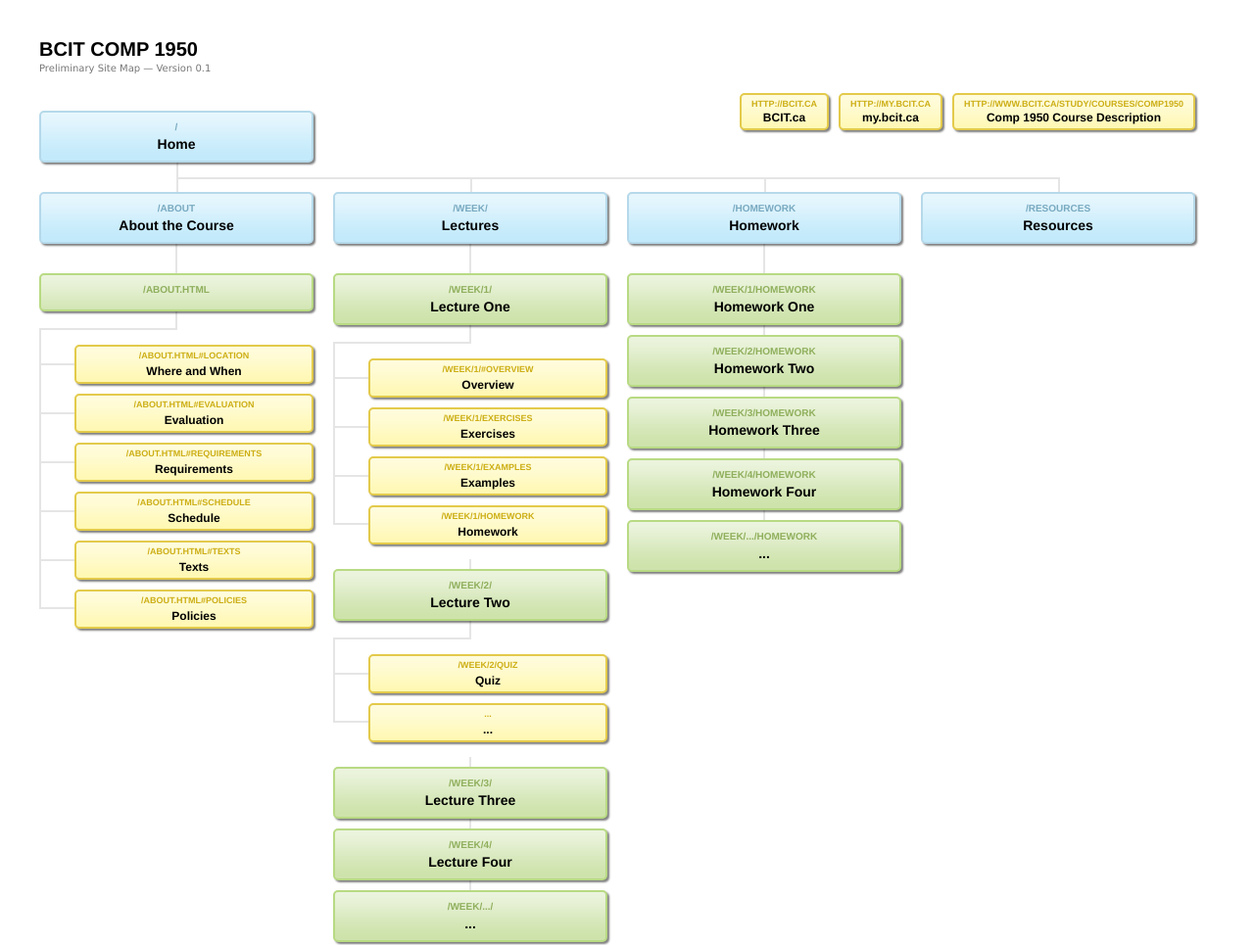
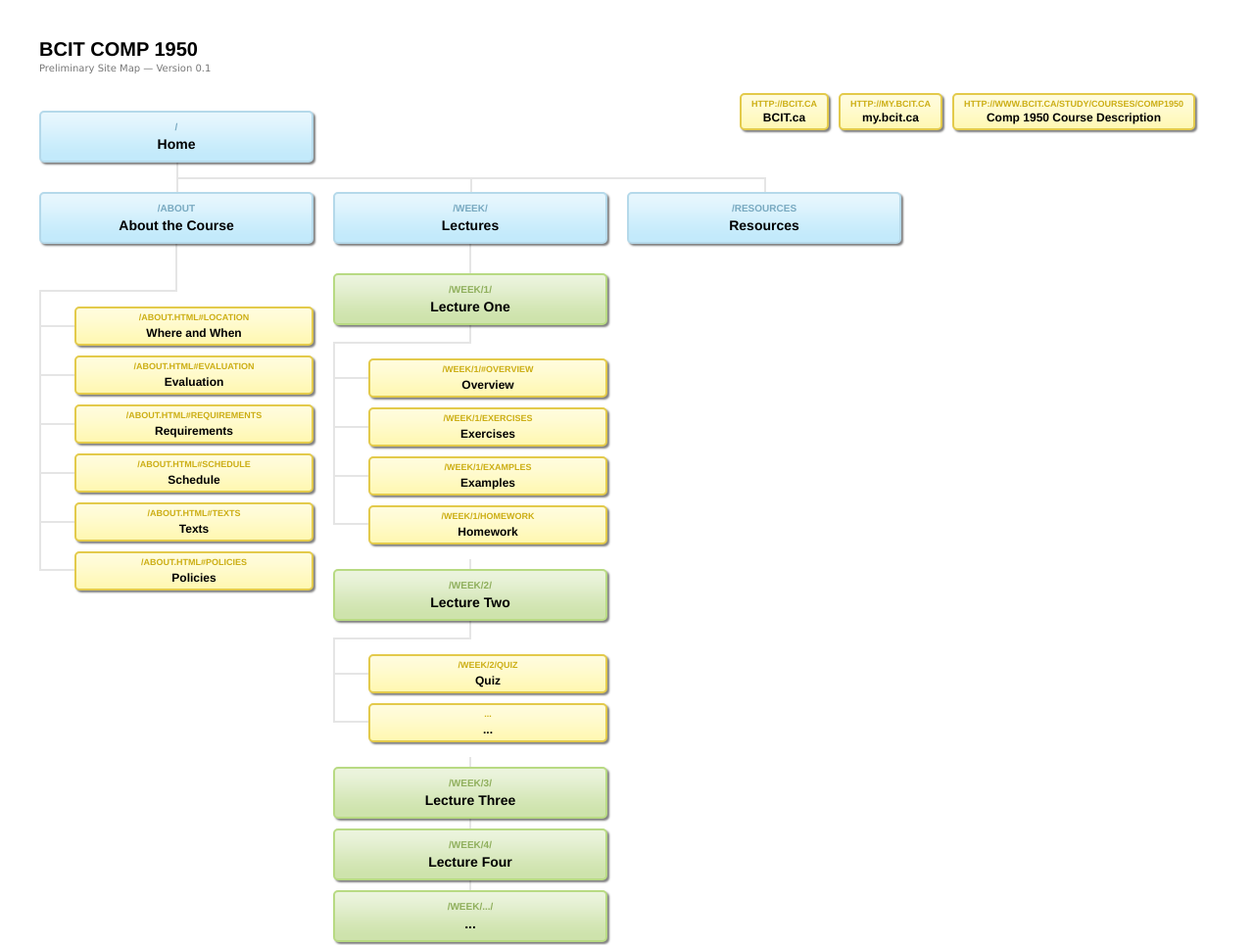
Before and after one commit to BCITComp1950/project, a plain HTML site: page sitemap/index.html in a window 1280 px wide. Shown: the whole page at 98% size. Drawn offline with Linux system fonts and the light colour scheme.

Commit message:
Sitemap - Removed redundant homework category
Site is organized into folders for each week that contain the homework,
exercises and quiz for that week

```diff
--- a/sitemap/index.html
+++ b/sitemap/index.html
@@ -26,7 +26,7 @@
 			<li id="home"><a href="/">Home</a></li>
 			<li><a href="/about">About the Course</a>
 				<ul>
-				<li><a href="/about.html"></a>
+				<li>
 					<ul>
 						<li><a href="/about.html#location">Where and When</a></li>
 						<li><a href="/about.html#evaluation">Evaluation</a></li>
@@ -59,15 +59,7 @@
 					<li><a href="/week/.../">...</a></li>
 				</ul>
 			</li>
-			<li><a href="/homework">Homework</a>
-				<ul>
-					<li><a href="/week/1/homework">Homework One</a></li>
-					<li><a href="/week/2/homework">Homework Two</a></li>
-					<li><a href="/week/3/homework">Homework Three</a></li>
-					<li><a href="/week/4/homework">Homework Four</a></li>
-					<li><a href="/week/.../homework">...</a></li>
-				</ul>
-			</li>
+
 			<li><a href="/resources">Resources</a>
 
 			</li>
```
